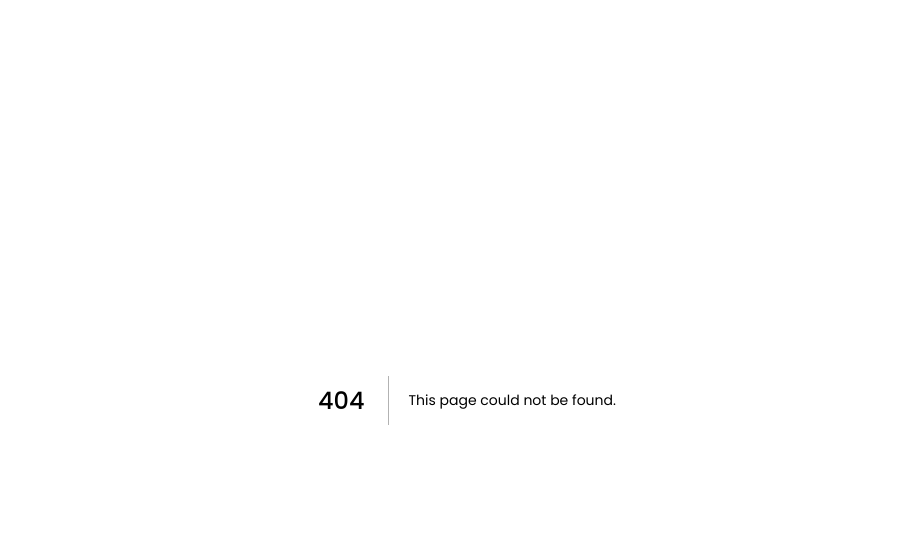
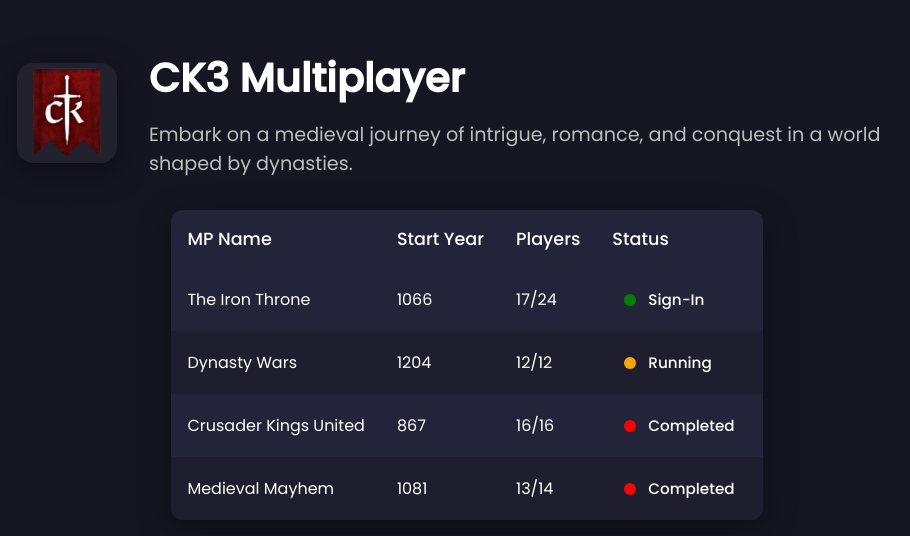
Before and after one commit to JannickGru/MegaCampaignWebsite, a Next.js app in the folder imp/: page /ck3-list in a window 1280 px wide. Before the commit this address had no page. Shown: the top 536 px of the page, without its empty margins (173-1083 px from the left). Built offline with nearby package versions, Linux system fonts and the light colour scheme.

Commit message:
feat: ck3-multiplayer list dummy page

```diff
--- /dev/null
+++ b/imp/app/ck3-list/page.module.scss
@@ -0,0 +1,118 @@
+.wrapper {
+  min-height: 100vh;
+  background: #161623;
+  color: #fff;
+  display: flex;
+  flex-direction: column;
+  align-items: center;
+  padding: 0 16px;
+}
+
+.header {
+  display: flex;
+  align-items: center;
+  gap: 32px;
+  margin-top: 48px;
+  margin-bottom: 32px;
+  width: 100%;
+  max-width: 900px;
+}
+
+.logo {
+  width: 100px;
+  height: 100px;
+  object-fit: contain;
+  border-radius: 16px;
+  background: rgba(255,255,255,0.05);
+  box-shadow: 0 8px 32px rgba(0,0,0,0.4);
+}
+
+.title {
+  font-size: 2.5em;
+  margin-bottom: 12px;
+  color: #fff;
+}
+
+.info {
+  font-size: 1.2em;
+  color: #bdbdbd;
+}
+
+.status {
+  padding: 4px 12px;
+  border-radius: 8px;
+  font-weight: 500;
+  font-size: 0.95em; // reduced size
+  display: inline-flex;
+  align-items: center;
+  gap: 8px;
+}
+
+.statusCircle {
+  display: inline-block;
+  width: 12px;
+  height: 12px;
+  border-radius: 50%;
+  margin-right: 4px;
+  background: #616161; // default (completed)
+}
+
+.running .statusCircle {
+  background: orange;
+}
+.completed .statusCircle {
+  background: red;
+}
+.signin .statusCircle {
+  background: green;
+}
+
+.table {
+  width: 100%;
+  max-width: 900px;
+  border-collapse: collapse;
+  background: rgba(22, 22, 35, 0.95);
+  border-radius: 12px;
+  overflow: hidden;
+  box-shadow: 0 8px 32px rgba(0,0,0,0.4);
+
+  th, td {
+    padding: 16px;
+    text-align: left;
+  }
+
+  th {
+    background: #23233a;
+    color: #fff;
+    font-weight: 500;
+    font-size: 1.1em;
+  }
+
+  tr {
+    transition: background 0.2s;
+    cursor: pointer;
+  }
+
+  tbody tr:nth-child(even) {
+    background: #1e1e2e;
+  }
+
+  tbody tr:nth-child(odd) {
+    background: #23233a;
+  }
+
+  .row:hover {
+    background: #2e2e4d;
+  }
+}
+
+@media (max-width: 900px) {
+  .table {
+    max-width: 100vw;
+
+    th, td {
+      padding: 10px;
+      font-size: 0.95em;
+    }
+  }
+}
--- /dev/null
+++ b/imp/app/ck3-list/page.tsx
@@ -0,0 +1,21 @@
+"use client";
+import MultiplayerList, { MpEntry } from '../../components/MultiplayerList';
+
+const infoText = "Embark on a medieval journey of intrigue, romance, and conquest in a world shaped by dynasties.";
+const mpList: MpEntry[] = [
+  { name: "The Iron Throne", startYear: 1066, players: "17/24", status: "Sign-In", href: "/ck3-list/iron-throne" },
+  { name: "Dynasty Wars", startYear: 1204, players: "12/12", status: "Running", href: "/ck3-list/dynasty-wars" },
+  { name: "Crusader Kings United", startYear: 867, players: "16/16", status: "Completed", href: "/ck3-list/united" },
+  { name: "Medieval Mayhem", startYear: 1081, players: "13/14", status: "Completed", href: "/ck3-list/mayhem" },
+];
+
+export default function Page() {
+  return (
+    <MultiplayerList
+      title="CK3 Multiplayer"
+      infoText={infoText}
+      image="/images/ck.png"
+      mpList={mpList}
+    />
+  );
+}
```
